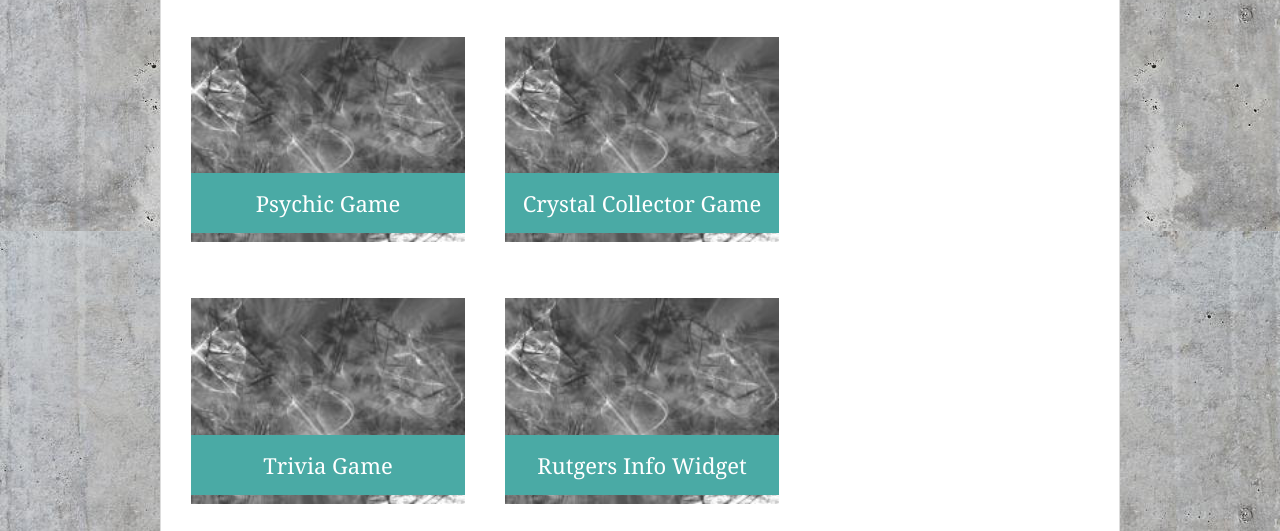
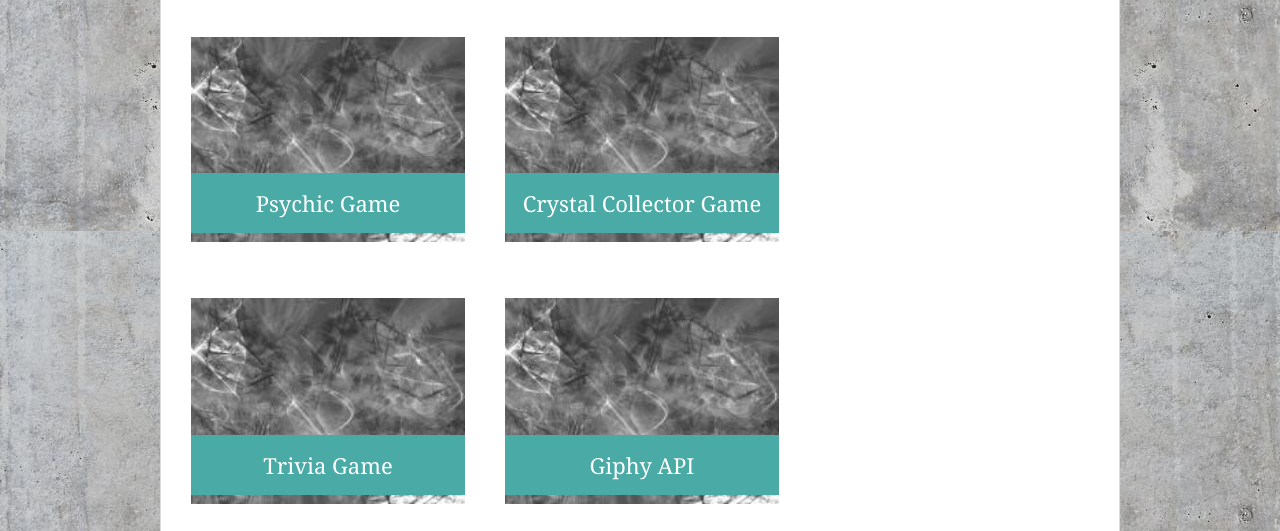
Before and after one commit to adlee77/Responsive-Portfolio, a plain HTML site: page portfolio.html in a window 1280 px wide. Shown: the part 269-800 px from the top of the page. Drawn offline with Linux system fonts and the light colour scheme.

Commit message:
updated portfolio page and added link to my Giphy API website

```diff
--- a/portfolio.html
+++ b/portfolio.html
@@ -40,9 +40,9 @@
         <h3><a id="games" href="https://adlee77.github.io/TriviaGame/">Trivia Game</a></h3>
       </div>
       <div class="work">
-        <img src="images/abstract-q-g-200-150-1.jpg" alt="Rutgers Info Widget">
+        <img src="images/abstract-q-g-200-150-1.jpg" alt="Crystal Collector Game">
 
-        <h3>Rutgers Info Widget</h3>
+        <h3><a id="games" href="https://adlee77.github.io/GiphyAPI/">Giphy API</a></h3>
       </div>
       <div class="work">
         <img src="images/abstract-q-g-200-150-1.jpg" alt="Rock Paper Scissors">
```
